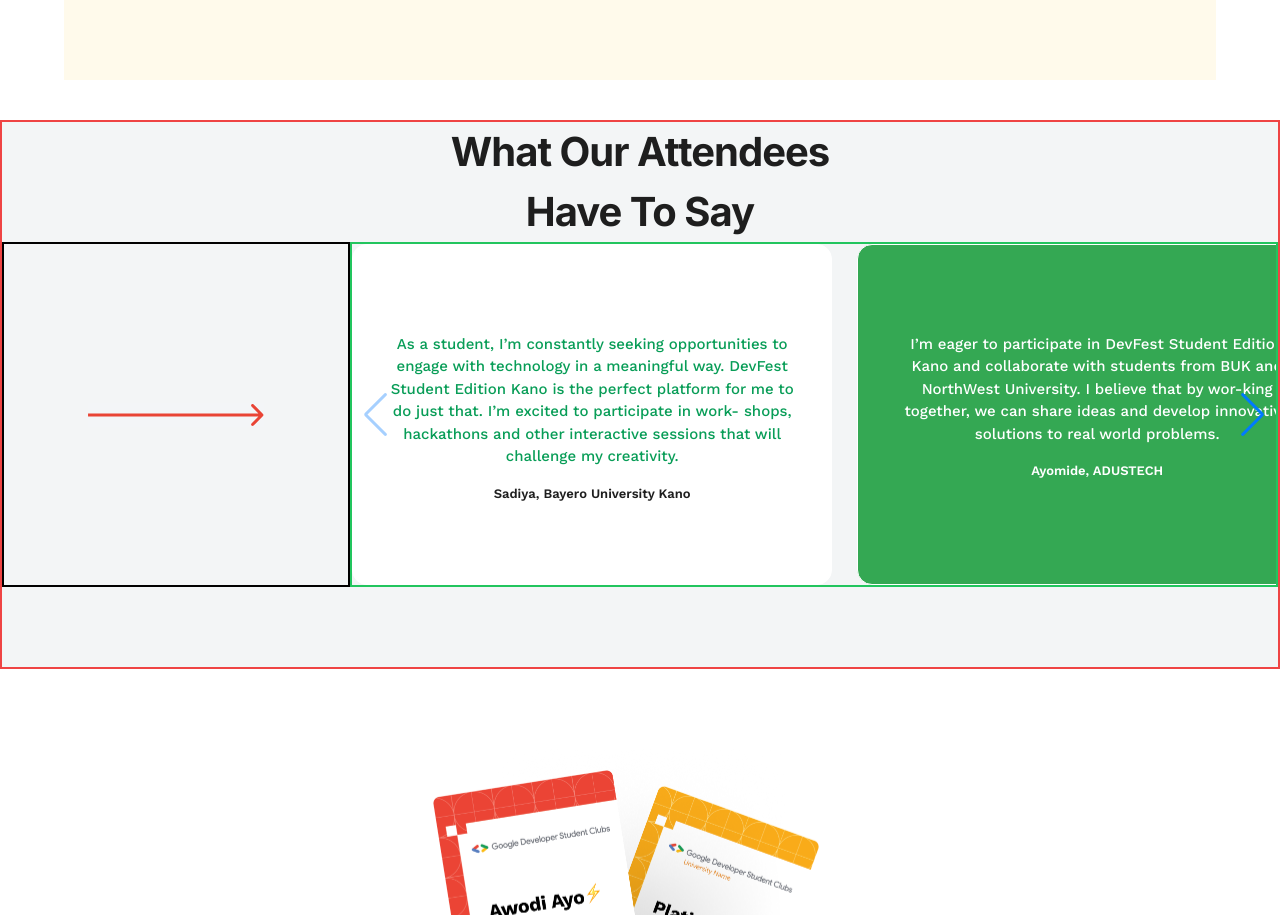
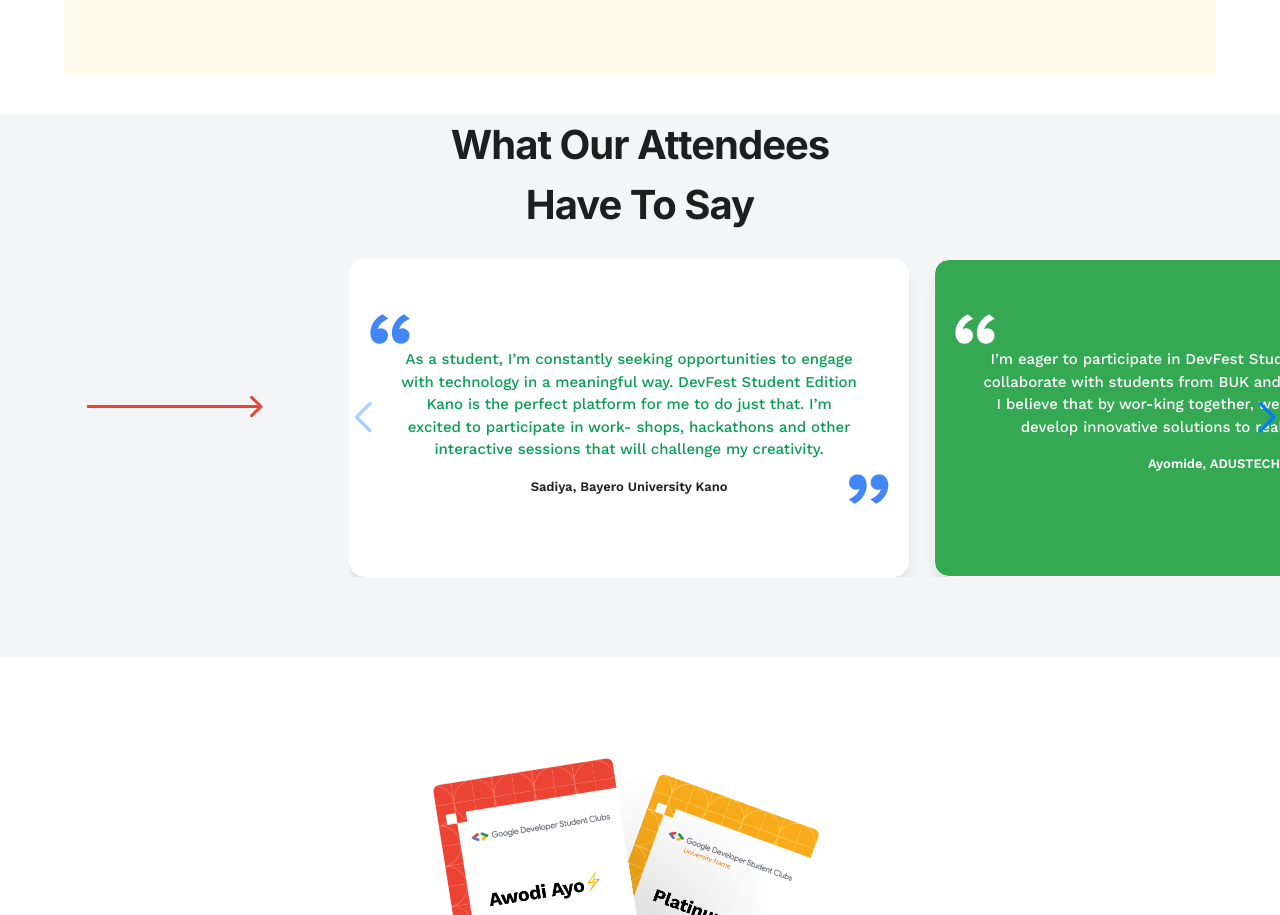
Before and after one commit to ahmadadejumo/DevfestSEKano_Web, a React (Vite) app: page / in a window 1280 px wide. Shown: the part 2685-3600 px from the top of the page. Built offline with nearby package versions, Linux system fonts and the light colour scheme.

Commit message:
working on the slider

```diff
--- a/src/App.css
+++ b/src/App.css
@@ -2,7 +2,25 @@
   box-sizing: border-box;
   margin: 0;
   padding: 0;
-   font-family: 'Inter';
+  font-family: "Inter";
+}
+
+::-webkit-scrollbar {
+  width: 7px;
+}
+
+::-webkit-scrollbar-track {
+  box-shadow: inset 0 0 5px whitesmoke;
+  border-radius: 5px;
+}
+
+::-webkit-scrollbar-thumb {
+  background: #089D57;
+  border-radius: 5px;
+}
+
+::-webkit-scrollbar-thumb:hover {
+  background: #028b4b;
 }
 
 .fontstyle {
@@ -13,7 +31,7 @@
 }
 
 .work-font {
-  font-family: 'Work Sans', sans-serif;
+  font-family: "Work Sans", sans-serif;
 }
 
 .wrap {
@@ -28,45 +46,62 @@
   font-weight: 400;
 }
 .swiper-slide {
-  width: 30rem !important;
-  /* height: 100% !important; */
+  width: 100% !important;
+  margin-right: auto;
+  margin-left: auto;
+}
+
+.swiper-button-prev {
+  position: absolute !important;
+  left: 0px !important;
+  /* height: 9px !important; */
+}
+.swiper-button-prev:after, .swiper-button-next:after {
+  font-size: 30px !important;
+  font-weight: 800 !important;
+}
+.swiper-button-next {
+  position: absolute !important;
+  right: 0px !important;
 }
 
 .box {
-  box-shadow: #F8BB15 2.4px 2.4px 3.2px;
+  box-shadow: #f8bb15 2.4px 2.4px 3.2px;
 }
 .second-box {
-  box-shadow: #E94435 2.4px 2.4px 3.2px;
+  box-shadow: #e94435 2.4px 2.4px 3.2px;
 }
 
-.arrow{
+.arrow {
   width: 30%;
 }
 
 .bg {
-  background-color: #FFFAEB !important;
+  background-color: #fffaeb !important;
 }
 
 .card {
-box-shadow: -7px 9px 0px -1px rgba(0,0,0,0.76);
--webkit-box-shadow: -7px 9px 0px -1px rgba(0,0,0,0.76);
--moz-box-shadow: -7px 9px 0px -1px rgba(0,0,0,0.76);
+  box-shadow: -7px 9px 0px -1px rgba(0, 0, 0, 0.76);
+  -webkit-box-shadow: -7px 9px 0px -1px rgba(0, 0, 0, 0.76);
+  -moz-box-shadow: -7px 9px 0px -1px rgba(0, 0, 0, 0.76);
 }
 
-.move:hover img{
+.move:hover img {
   right: -1.5rem;
   top: -1.5rem;
   width: 70%;
 }
 
-
 @media screen and (min-width: 768px) {
   .arrow {
     width: 100%;
   }
-  .move:hover img{
-  right: -4rem;
-  top: -3rem;
-  width: 50%;
+  .move:hover img {
+    right: -4rem;
+    top: -3rem;
+    width: 50%;
+  }
+  .swiper-slide {
+    width: 35rem !important;
+  }
 }
-}
--- a/src/components/ui/Header.tsx
+++ b/src/components/ui/Header.tsx
@@ -1,51 +1,24 @@
-import React, { useState, useRef } from "react";
+import React from "react";
 import { Button } from "./button";
-// import { Link } from "react-router-dom";
-// import { X } from "lucide-react";
 import arrow from "../../assets/arrow.svg";
-// import menu from "../../assets/menu.svg";
 import logo from "../../assets/logo.png";
 import smalllogo from "../../assets/smalllogo.png";
 import { motion } from "framer-motion";
 
 
-interface HeaderProps {}
-
 export const Header: React.FC<HeaderProps> = () => {
-  const [active, setIsActive] = useState<boolean>(false);
-  const menuRef = useRef<HTMLUListElement | null>(null);
-
-  const handleNavBar = () => {
-    setIsActive(!active);
-    console.log(active);
-  };
-
 
   return (
     <nav className="bg-transparent w-full">
       <div className="max-w-screen-xl flex flex-wrap items-center justify-between mx-auto px-4 py-2">
         <div className="flex items-center gap-2 justify-between">
-        <img className='w-[2.25rem] h-[1.09256rem] md:hidden' src={smalllogo} alt="" srcset="" />
+        <img className='w-[2.25rem] h-[1.09256rem] md:hidden' src={smalllogo} alt="" />
 
           <div
             className="items-center justify-between hidden w-full md:flex md:w-auto md:order-1"
             id="navbar-sticky"
           >
-            <img src={logo} className="w-[5.79194rem] h-[2.8125rem] hidden md:block" alt="" srcset="" />
-            {/* <ul className="flex flex-col text-[#1E1E1E] md:flex-row md:gap-[1.9375rem] ">
-              <li className="text-[1.1rem] font-semibold text-style tracking-[-0.025rem]">
-                <Link to="/"> Home</Link>
-              </li>
-              <li className="text-[1.1rem] font-semibold text-style tracking-[-0.025rem]">
-                <Link to="/agenda"> Agenda</Link>
-              </li>
-              <li className="text-[1.1rem] font-semibold text-style tracking-[-0.025rem]">
-                <Link to="/contact"> Contact</Link>
-              </li>
-              <li className="text-[1.1rem] font-semibold text-style tracking-[-0.025rem]">
-                <Link to="/sponsors"> Sponsors</Link>
-              </li>
-            </ul> */}
+            <img src={logo} className="w-[4rem] h-[2rem] hidden md:block" alt="" />
           </div>
         </div>
 
@@ -62,46 +35,6 @@
           </Button>
         </motion.div>
 
-        {/* <ul
-          ref={menuRef}
-          className={`mobile-menu ${
-            active ? "w-[100%] bg-white dark:bg-[#020617]" : "w-0"
-          } h-screen overflow-hidden transition-all duration-300 ease-in-out z-50 absolute top-0 left-0 lg:hidden`}
-        >
-          <ul className="mt-10 ml-3">
-            <li className="mb-4 text-[1.2rem] flex justify-between items-center font-semibold text-style tracking-[-0.025rem]">
-              <Link to="/" onClick={() => setIsActive(false)}>
-                Home
-              </Link>
-              {active && (
-                <X
-                  onClick={handleNavBar}
-                  className="close border-primary border-[1px] w-[1.5rem] h-[1.5rem] right-4 cursor-pointer font-medium text-[40px] leading-5 not-italic absolute"
-                />
-              )}
-            </li>
-            <li className="mb-4 text-[1.2rem] font-semibold text-style tracking-[-0.025rem]">
-              <Link to="/agenda" onClick={() => setIsActive(false)}>
-                Agenda
-              </Link>
-            </li>
-            <li className="mb-4 text-[1.2rem] font-semibold text-style tracking-[-0.025rem]">
-              <Link to="/" onClick={() => setIsActive(false)}>
-                Speakers
-              </Link>
-            </li>
-            <li className="mb-4 text-[1.2rem] font-semibold text-style tracking-[-0.025rem]">
-              <Link to="/sponsors" onClick={() => setIsActive(false)}>
-                Sponsors
-              </Link>
-            </li>
-            <li className="mb-4 text-[1.2rem] font-semibold text-style tracking-[-0.025rem]">
-              <Link to="/contact" onClick={() => setIsActive(false)}>
-                Contact
-              </Link>
-            </li>
-          </ul>
-        </ul> */}
       </div>
     </nav>
   );
--- a/src/components/ui/SwiperSlideComponent.tsx
+++ b/src/components/ui/SwiperSlideComponent.tsx
@@ -1,16 +1,18 @@
 import React from 'react';
 
-const TestimonialCard = ({content, name, bg, color, nameColor}) => {
+const TestimonialCard = ({content, name, bg, color, nameColor, qouteColor}) => {
   return (
-    <div className={`border-[1px]  h-full border-solid border-white rounded-[0.9375rem] px-8 py-[5rem]`} style={{backgroundColor: bg}}>
+    <div className={`border-[1px] shadow-lg relative h-full border-solid border-white rounded-[0.9375rem] px-[4rem] md:px-[3rem] py-[3rem] md:py-[5rem]`} style={{backgroundColor: bg}}>
 
+      <span style={{color: qouteColor}} className="absolute font-bold work-font text-[2.23931rem] md:text-[6rem] top-4 left-4">&#8220;</span>
 
-      <p className="mt-2 text-[0.9375rem] text-style work-font font-medium text-center" style={{color: color}}>
+      <p className="mt-2 text-[0.34988rem] md:text-[0.9375rem] text-style work-font font-medium text-center leading-normal" style={{color: color}}>
        {content}
       </p>
+      <span style={{color: qouteColor}} className="absolute font-bold work-font text-[2.23931rem] md:text-[6rem] right-10 md:right-4 md:top-[11rem]">&#8221;</span>
 
       <div className="mt-4 flex justify-center">
-        <a href="#" className="text-[0.8125rem] work-font font-semibold" tabIndex="0" role="link" style={{color: nameColor}}>
+        <a href="#" className="text-[0.30325rem] md:text-[0.8125rem] work-font font-semibold leading-normal" tabIndex="0" role="link" style={{color: nameColor}}>
           {name}
         </a>
       </div>
--- a/src/components/ui/Testimony.tsx
+++ b/src/components/ui/Testimony.tsx
@@ -16,22 +16,20 @@
 export const Testimony = () => {
     const swiper = useSwiper()
   return (
-    <div className="border-2 border-red-500 mt-10 bg-[#F3F5F6]">
+    <div className="mt-10 bg-[#F3F5F6] rel">
 
         <h2 className="text-center text-[1.3rem] text-[#1E1E1E] text-style md:text-[2.5rem] font-bold leading-normal tracking-[-0.0625rem]">What Our Attendees <br/> Have To Say</h2>
 
         <div className="flex pb-20">
 
-
-         <div className="border-2 border-black w-[30%] flex justify-center items-center">
+         <div className="border-black hidden w-[30%] md:flex justify-center items-center">
            <button onClick={() => swiper.slideNext()}>
-<img src={next} alt="arrow" srcset="" className="w-[4.10544rem] md:w-[11rem]" />
+          <img src={next} alt="arrow"  className="w-[4.10544rem] md:w-[11rem]" />
            </button>
-
         </div>
 
         <Swiper
-         className="border-2 border-green-500 w-[80%] "
+         className="w-[80%] mt-6"
         modules={[Navigation, A11y, Autoplay]}
         autoplay={{
           delay: 30000,
@@ -40,7 +38,6 @@
         // slidesPerView={3}
         navigation
         pagination={{ clickable: true }}
-        // scrollbar={{ draggable: true }}
         breakpoints={{
           // >=200
           200: {
@@ -54,16 +51,16 @@
           },
           // >= 640px
           640: {
-            slidesPerView: 1.7,
+            slidesPerView: 1.8,
             // spaceBetween: 5,
           },
           // >= 1024px
           1024: {
-            slidesPerView: 1.7,
+            slidesPerView: 1.8,
             spaceBetween: 10,
           },
           1030: {
-            slidesPerView: 1.7,
+            slidesPerView: 1.8,
             spaceBetween: 25,
           },
           // >= 1583px
@@ -73,13 +70,21 @@
           },
         }}>
       <SwiperSlide className="">
-        <SwiperSlideComponent nameColor="#1E1E1E" color="#089D57"  bg='White' name="Sadiya, Bayero University Kano" content="As a student, I’m constantly seeking opportunities to engage with technology in a meaningful way. DevFest Student Edition Kano is the perfect platform for me to do just that. I’m excited to participate in work-
+        <SwiperSlideComponent qouteColor="#4285F4" nameColor="#1E1E1E" color="#089D57"  bg='White' name="Sadiya, Bayero University Kano" content="As a student, I’m constantly seeking opportunities to engage with technology in a meaningful way. DevFest Student Edition Kano is the perfect platform for me to do just that. I’m excited to participate in work-
             shops, hackathons and other interactive sessions that will challenge my creativity."/>
       </SwiperSlide>
       <SwiperSlide className="">
-        <SwiperSlideComponent nameColor="white" color="white" bg="#34A853" name="Ayomide, ADUSTECH" content="I’m eager to participate in DevFest Student Edition Kano and collaborate with students from BUK and NorthWest University. I believe that by wor-king together, we can share ideas and develop innovative solutions to real world problems."/>
+        <SwiperSlideComponent qouteColor="#fff" nameColor="white" color="white" bg="#34A853" name="Ayomide, ADUSTECH" content="I’m eager to participate in DevFest Student Edition Kano and collaborate with students from BUK and NorthWest University. I believe that by wor-king together, we can share ideas and develop innovative solutions to real world problems."/>
+      </SwiperSlide>
+      <SwiperSlide className="">
+        <SwiperSlideComponent
+        nameColor="#1E1E1E" qouteColor="#4285F4" color="#089D57"  bg='White' name="Sadiya, Bayero University Kano" content='As a student, I’m constantly seeking opportunities to engage with technology in a meaningful way. DevFest Student Edition Kano is the perfect platform for me to do just that. I’m excited to participate in work-
+            shops, hackathons and other interactive sessions that will challenge my creativity.'/>
       </SwiperSlide>
 
+        <SwiperSlide className="">
+        <SwiperSlideComponent qouteColor="#fff" nameColor="white" color="white" bg="#34A853" name="Ayomide, ADUSTECH" content="I’m eager to participate in DevFest Student Edition Kano and collaborate with students from BUK and NorthWest University. I believe that by wor-king together, we can share ideas and develop innovative solutions to real world problems."/>
+      </SwiperSlide>
 
         </Swiper>
         </div>
```
